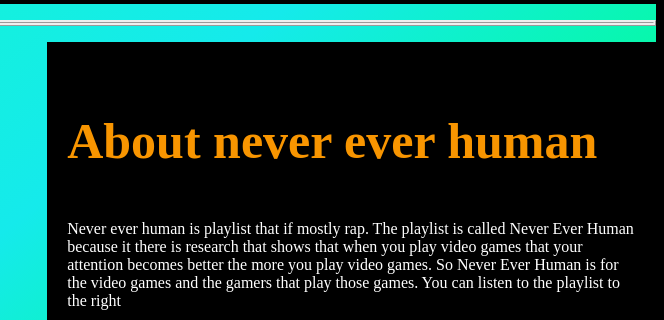
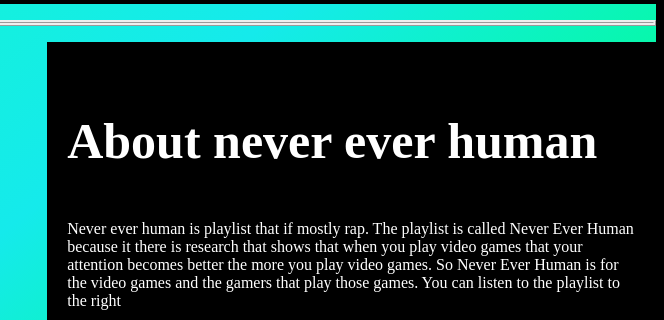
Before and after one commit to iriecoop/Kofi, a plain HTML site: page NEH.html in a window 1280 px wide. Shown: the part 347-667 px from the top of the page, 616-1280 px from the left. Drawn offline with Linux system fonts and the light colour scheme; a web font is replaced by a local one.

Commit message:
Add files via upload

```diff
--- a/mystyle.css
+++ b/mystyle.css
@@ -28,7 +28,7 @@ h2{
 
 }
 h3{
-  color:#F89500;
+  color:white;
   font-size: 50px;
 }
 
```
